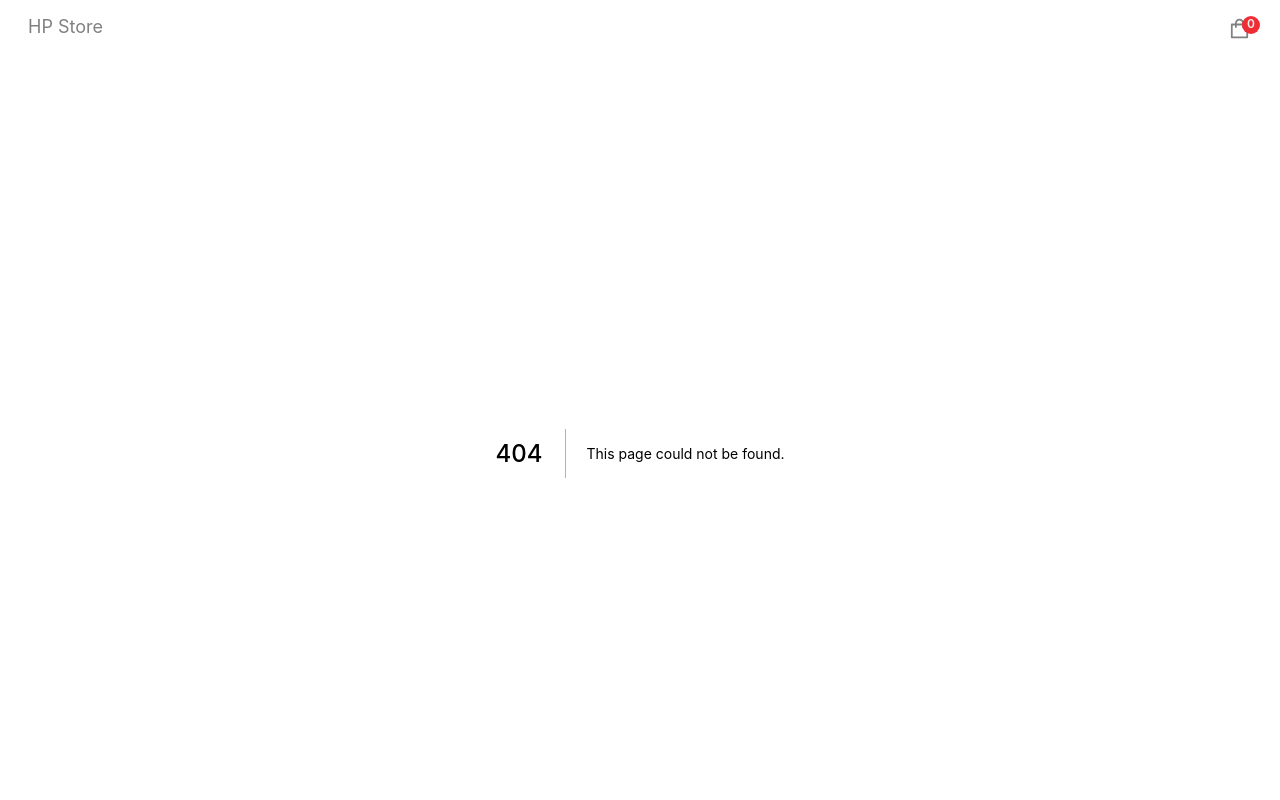
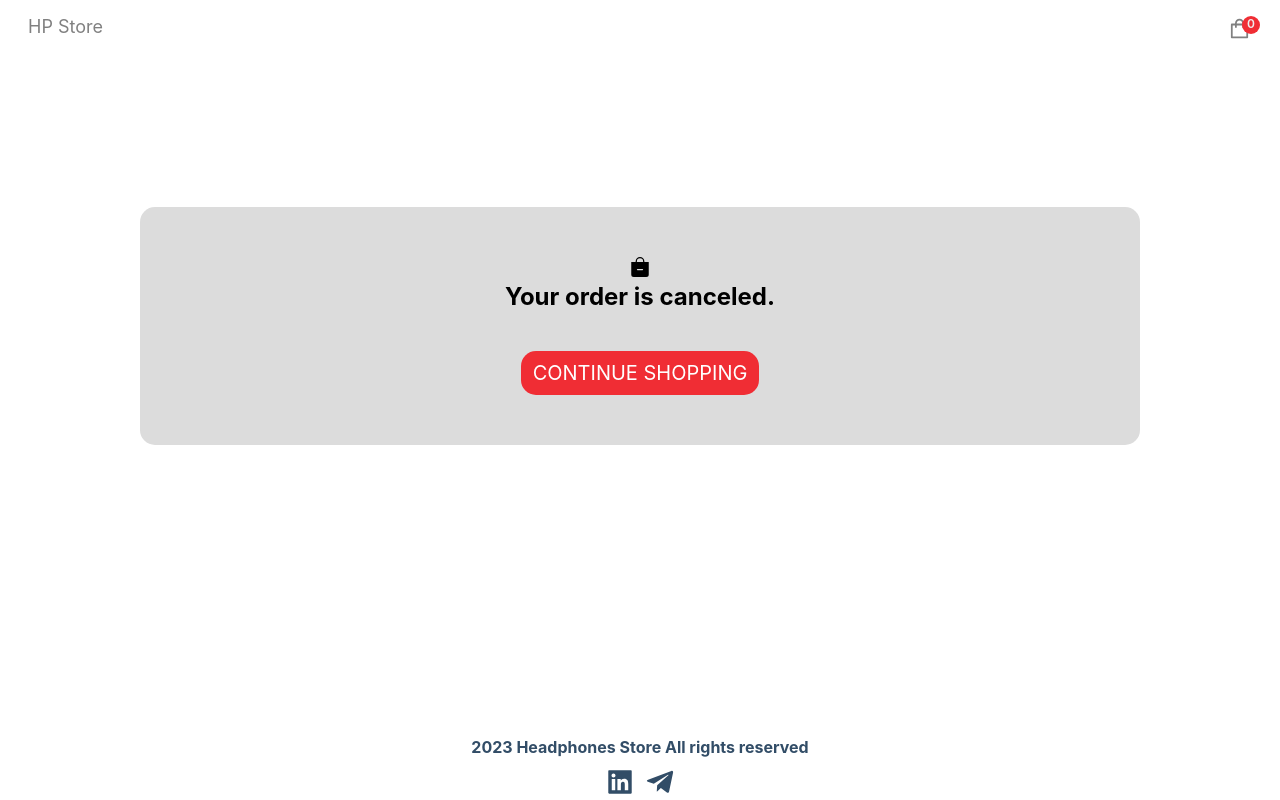
Before and after one commit to Ich1ro/fullstack-ecommerce-project, a Next.js app in the folder fullstack-ecommerce/: page /canceled in a window 1280 px wide. Before the commit this address had no page. Shown: the top 800 px of the page. Built offline with nearby package versions, Linux system fonts and the light colour scheme.

Commit message:
add page which opening after cancel payment

```diff
--- /dev/null
+++ b/fullstack-ecommerce/src/pages/canceled.js
@@ -0,0 +1,34 @@
+import React, { useEffect } from 'react';
+import Link from 'next/link';
+import { BsFillBagDashFill } from 'react-icons/bs';
+
+import { useStateContext } from '../../context/StateContext';
+
+const Canceled = () => {
+	const { setCartItems, setTotalPrice, setTotalQuantities } = useStateContext();
+
+	useEffect(() => {
+		localStorage.clear();
+		setCartItems([]);
+		setTotalPrice(0);
+		setTotalQuantities(0);
+	}, []);
+
+	return (
+		<div className='cancel-wrapper'>
+			<div className='cancel'>
+				<p className='icon'>
+					<BsFillBagDashFill />
+				</p>
+				<h2>Your order is canceled.</h2>
+				<Link href='/'>
+					<button type='button' width='300px' className='btn'>
+						Continue Shopping
+					</button>
+				</Link>
+			</div>
+		</div>
+	);
+};
+
+export default Canceled;
```
